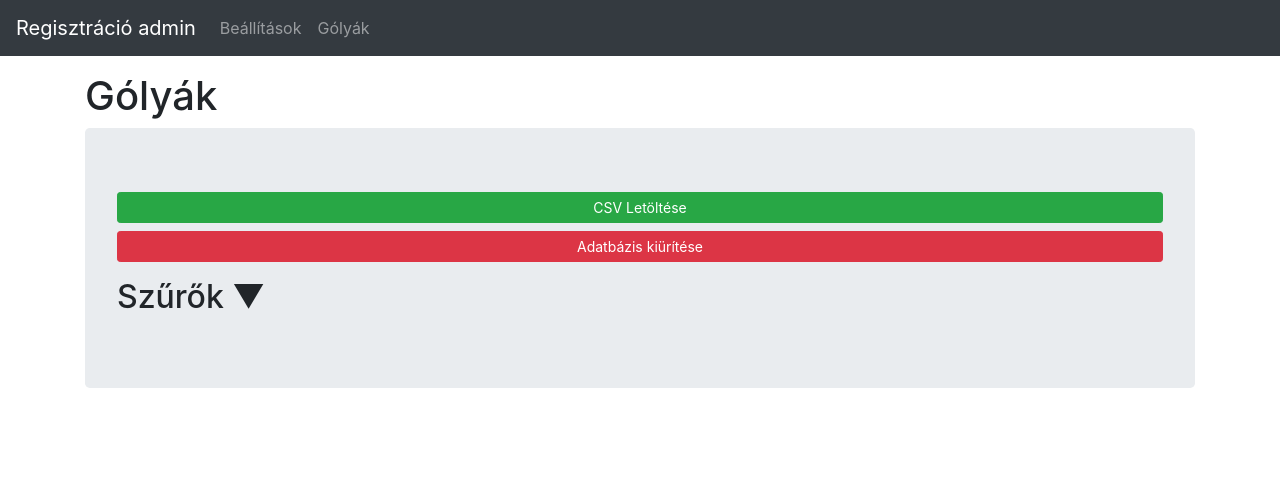
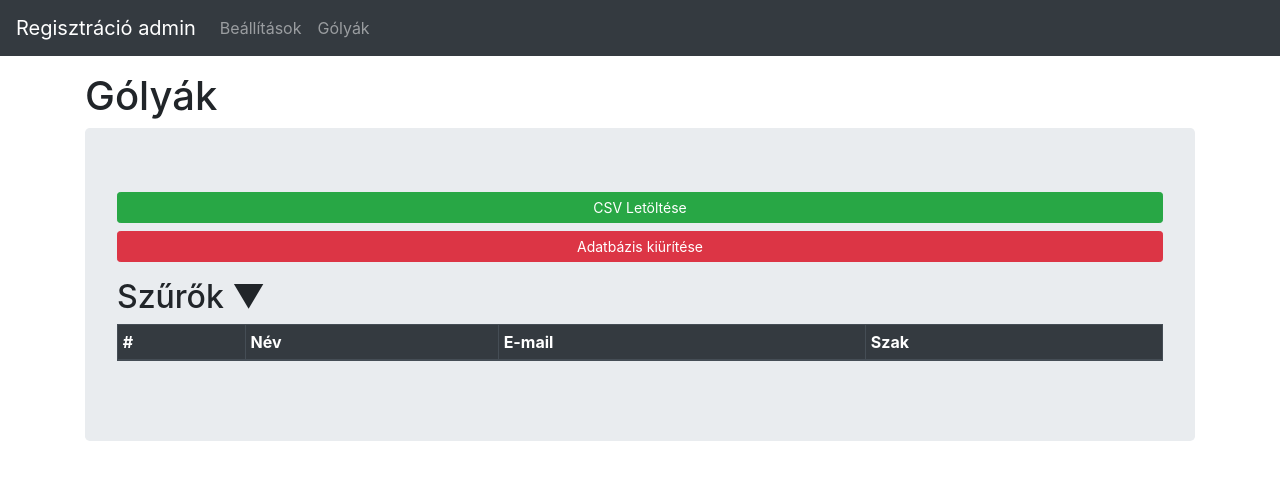
Before and after one commit to ocsibce/ocsi-gt-regisztracio, a React (Create React App) app in the folder admin/: page /golyak in a window 1280 px wide. Shown: the top 480 px of the page. Built offline with nearby package versions, Linux system fonts and the light colour scheme.

Commit message:
Golyalista

```diff
--- a/admin/public/index.html
+++ b/admin/public/index.html
@@ -2,7 +2,7 @@
 <html lang="en">
   <head>
     <meta charset="utf-8" />
-    <link rel="icon" href="%PUBLIC_URL%/favicon.ico" />
+    <link rel="icon" href="%PUBLIC_URL%/ocsi.jpg" />
     <meta name="viewport" content="width=device-width, initial-scale=1" />
     <meta name="theme-color" content="#000000" />
     <meta
@@ -24,7 +24,7 @@
       work correctly both with client-side routing and a non-root public URL.
       Learn how to configure a non-root public URL by running `npm run build`.
     -->
-    <title>React App</title>
+    <title>Regisztráció Admin</title>
   </head>
   <body>
     <noscript>You need to enable JavaScript to run this app.</noscript>
--- a/admin/src/GolyaPage/Filters.tsx
+++ b/admin/src/GolyaPage/Filters.tsx
@@ -179,7 +179,7 @@ const Filters = () => {
             case FilterType.szak:
                 const szakok = Object.assign([], filters.szak);
                 const index = filters.szak.indexOf(text!)
-                if (index != -1) {
+                if (index !== -1) {
                     szakok.splice(index, 1);
                 }
                 setFilters({...filters, szak: szakok});
--- /dev/null
+++ b/admin/src/GolyaPage/GolyaList.tsx
@@ -0,0 +1,69 @@
+import React, {useState} from 'react';
+import Table from 'react-bootstrap/Table';
+
+type GolyaAdat = {
+    nev: string;
+    email: string;
+    szak: string;
+    telefonszam: string;
+    cim: string;
+    nem: "Férfi" | "Nő";
+    oktatasiAzonosita: number;
+    szuletesDatum: Date;
+    szuletesHely: string;
+    poloMeret: string;
+    napok: Napok,
+    anyjaNeve: string;
+    allergia: string | null;
+    etelerzekeny: string | null;
+    egyeb: string | null;
+    regisztralt: Date;
+}
+
+type Napok = {
+    hetfo: boolean;
+    kedd: boolean;
+    szerda: boolean;
+    csutortok: boolean;
+    pentek: boolean;
+}
+
+type SzukGolyaAdat = {
+    id: number;
+    nev: string;
+    email: string;
+    szak: string;
+}
+
+const GolyaList = () => {
+
+    const [golyak, setGolyak] = useState<SzukGolyaAdat[]>([]);
+
+    const tableRows = golyak.map((golya) => {
+        const {id, nev, email, szak} = golya;
+        return <tr key={id}>
+            <td>{id}</td>
+            <td>{nev}</td>
+            <td>{email}</td>
+            <td>{szak}</td>
+        </tr>
+    })
+
+    return <>
+        <Table striped bordered hover size="sm" variant="dark">
+            <thead>
+                <tr>
+                    <th>#</th>
+                    <th>Név</th>
+                    <th>E-mail</th>
+                    <th>Szak</th>
+                </tr>
+            </thead>
+            <tbody>
+                {tableRows}
+            </tbody>
+        </Table>
+    </>;
+}
+
+export default GolyaList;
--- a/admin/src/GolyaPage/Golyak.tsx
+++ b/admin/src/GolyaPage/Golyak.tsx
@@ -6,6 +6,7 @@ import Jumbotron from 'react-bootstrap/Jumbotron';
 
 import Control from './Control';
 import Filters from './Filters';
+import GolyaList from './GolyaList';
 
 const Golyak = () => {
 
@@ -23,6 +24,7 @@ const Golyak = () => {
                     <Jumbotron>
                         <Control />
                         <Filters />
+                        <GolyaList />
                     </Jumbotron>
                 </Col>
             </Row>
```
Also changed, not shown: admin/public/manifest.json, admin/public/ocsi.jpg (added).
